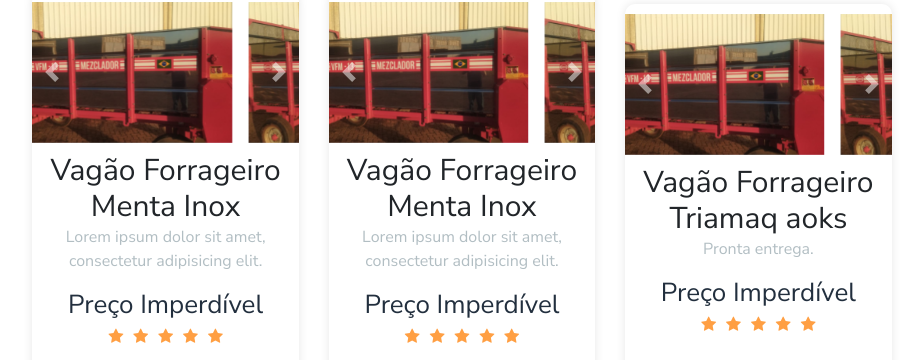
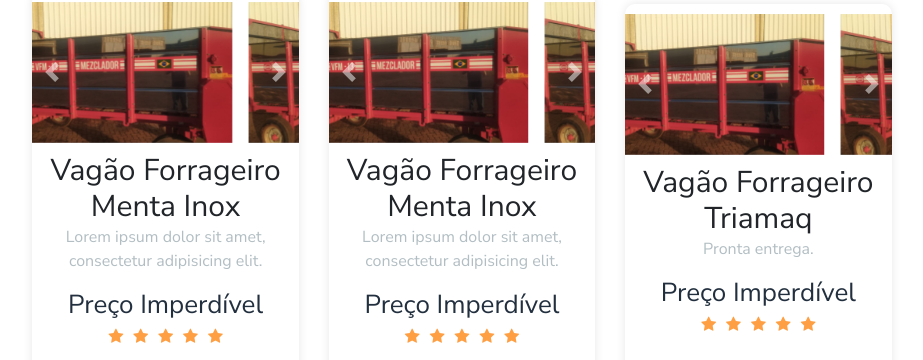
Before and after one commit to neliobnjr/agromkt, a plain HTML site: page index.html in a window 1280 px wide. Shown: the part 766-1126 px from the top of the page, without its empty margins (178-1101 px from the left). Drawn offline with nearby package versions, Linux system fonts and the light colour scheme.

Commit message:
more tests

```diff
--- a/index.html
+++ b/index.html
@@ -273,7 +273,7 @@
                 </a>
                 </div>
         <!-- Carousel ends here-->
-        <h3>Vagão Forrageiro Triamaq aoks</h3>
+        <h3>Vagão Forrageiro Triamaq</h3>
         <p>Pronta entrega.</p>
         <h6>Preço Imperdível</h6>
         <ul>
```
